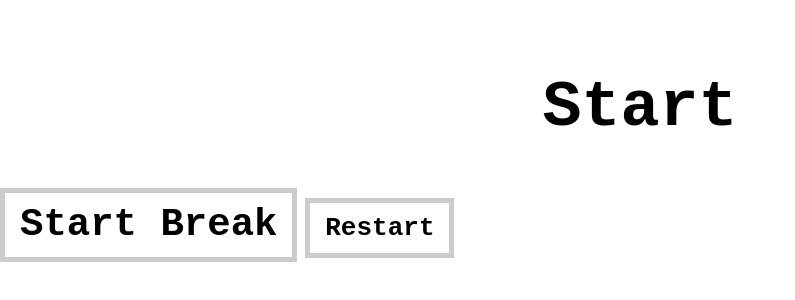
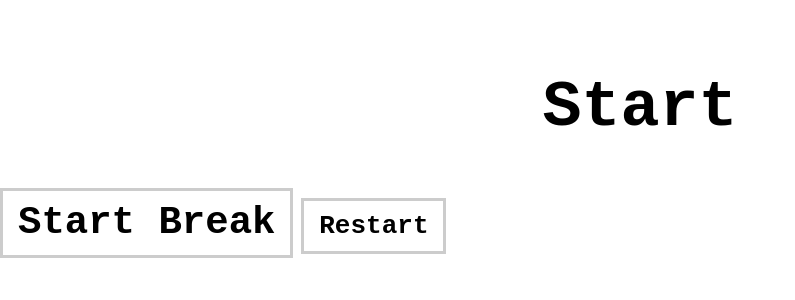
Before and after one commit to gaberomualdo/pomodoro-timer, a plain HTML site: page index.html in a window 1280 px wide. Shown: the part 212-512 px from the top of the page, without its empty margins (0-795 px from the left). Drawn offline with Linux system fonts and the light colour scheme.

Commit message:
bug fixes

```diff
--- a/index.html
+++ b/index.html
@@ -19,10 +19,11 @@
 }
 button {
 	background-color: transparent;
-	border: 5px solid #ccc;
+	border: 3px solid #ccc;
 	padding: 10px 15px;
 	font-weight: bold;
 	font-size: 3rem;
+	cursor: pointer;
 }
 button:hover{
 	border-color: black;
```
